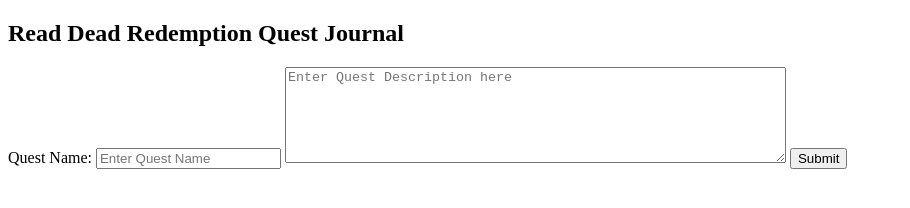
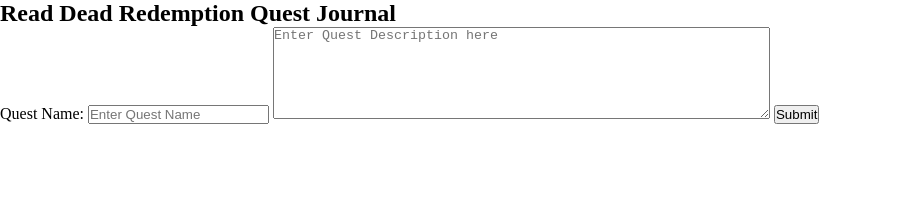
Before and after one commit to overclocked-2124/rdr2-quest-notebook, a plain HTML site: page index.html in a window 1280 px wide. Shown: the whole page, without its empty margins (0-910 px from the left). Drawn offline with Linux system fonts and the light colour scheme.

Commit message:
Update style.css

```diff
--- a/style.css
+++ b/style.css
@@ -1,3 +1,8 @@
+*{
+    margin: 0px 0px;
+    padding: 0px 0px;
+}
+
 .output{
     display: flex;
 }
```
